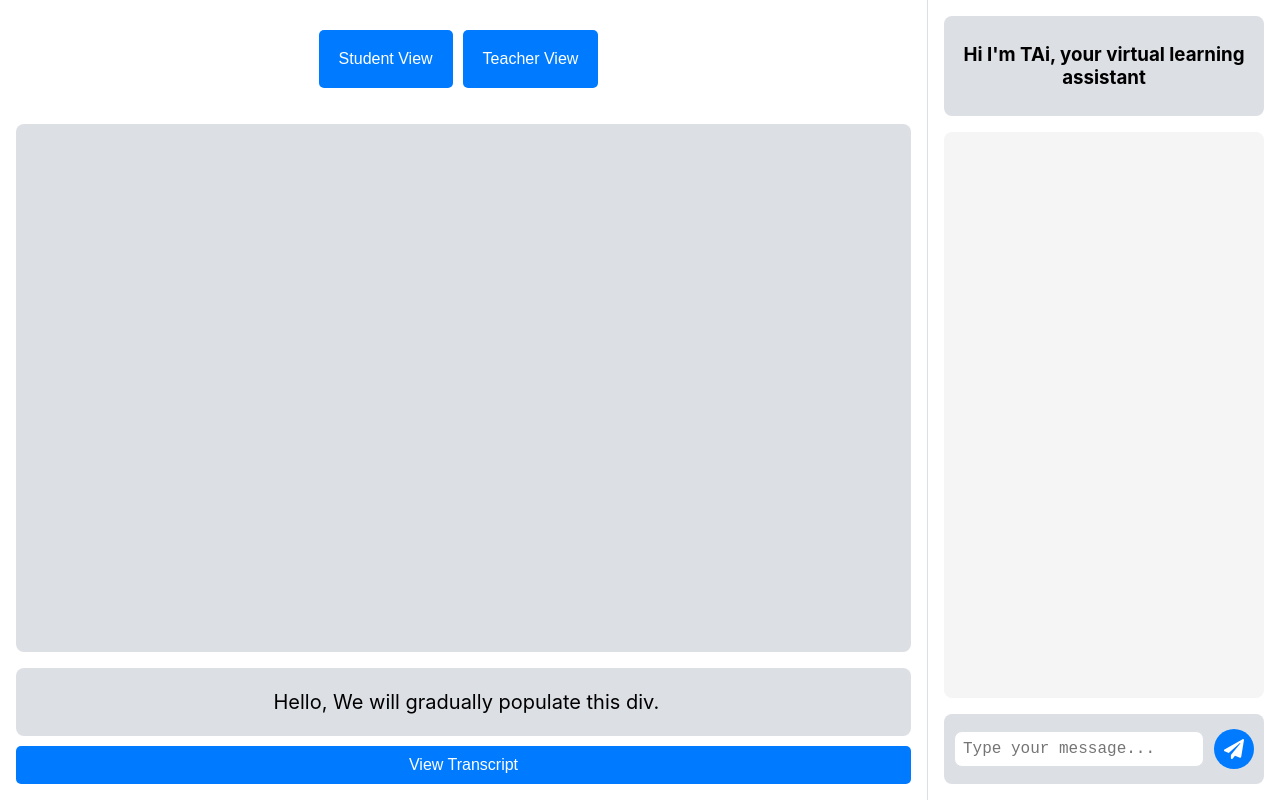
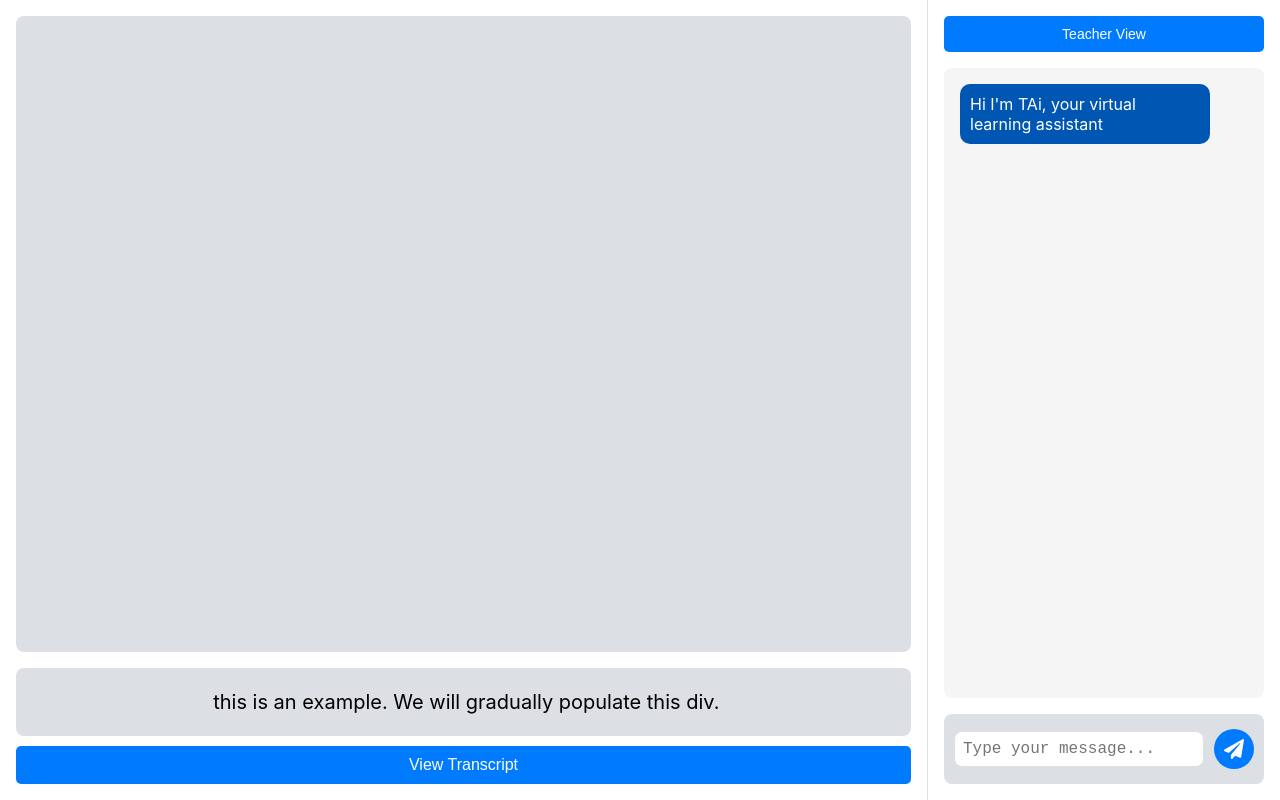
Before and after one commit to cmezzac/TAI, a React (Create React App) app in the folder front-end/: page / in a window 1280 px wide. Built offline with nearby package versions, Linux system fonts and the light colour scheme.

Commit message:
modified sidebar chat function

```diff
--- a/front-end/src/App.css
+++ b/front-end/src/App.css
@@ -51,15 +51,19 @@
   height: auto; /* Ensure it takes the full height */
 }
 
-.small-box {
-  background-color: #dcdfe4;
-  height: 100px;
+.toggle-view-button {
   margin-bottom: 16px;
-  border-radius: 8px;
-  display: flex;
-  justify-content: center;
-  align-items: center;
-  text-align: center;
+  padding: 10px;
+  background-color: #007bff;
+  color: white;
+  border: none;
+  border-radius: 5px;
+  cursor: pointer;
+  font-size: 14px;
+}
+
+.toggle-view-button:hover {
+  background-color: #0056b3;
 }
 
 .middle-box {
@@ -70,12 +74,24 @@
   padding: 16px;
   overflow-y: auto;
   display: flex;
-  flex-direction: column-reverse; /* Reverse the column direction */
-  max-height: calc(100% - 200px); /* Adjust height to fit within the sidebar */
+  flex-direction: column; /* Start text bubbles at the top */
+  max-height: calc(100% - 66px); /* Adjust height to fit within the sidebar */
+}
+
+.greeting-bubble {
+  background-color: #0056b3; /* Same styling as dynamic responses */
+  color: white;
+  padding: 10px;
+  border-radius: 10px;
+  margin-bottom: 10px;
+  max-width: 80%;
+  word-wrap: break-word;
+  align-self: flex-start; /* Align to the left */
+  clear: both; /* Ensure proper positioning */
 }
 
 .chat-bubble {
-  background-color: #007bff;
+  background-color: #007bff; /* Lighter blue for input submissions */
   color: white;
   padding: 10px;
   border-radius: 10px;
@@ -89,7 +105,7 @@
 .bottom-box {
   background-color: #dcdfe4;
   min-height: 50px; /* Set minimum height */
-  height: auto; /* Adjust height to fit content */
+  height: 50px; /* Set initial height */
   border-radius: 8px;
   display: flex;
   align-items: center;
@@ -104,6 +120,7 @@
   align-items: center;
   width: 100%;
   height: auto;
+  max-height: 250px;
 }
 
 .bottom-box textarea {
@@ -114,7 +131,8 @@
   font-size: 16px;
   background-color: #fff;
   resize: none; /* Disable manual resizing */
-  overflow: hidden; /* Hide overflow */
+  overflow-y: auto; /* Allow vertical scrolling */
+  max-height: 200px; /* Set maximum height */
   height: auto; /* Ensure height adjusts automatically */
   flex-grow: 1; /* Allow textarea to grow */
 }
@@ -138,7 +156,7 @@
 }
 
 .dynamic-bubble {
-  background-color: #0056b3;
+  background-color: #0056b3; /* Darker blue for dynamic responses */
   color: white;
   padding: 10px;
   border-radius: 10px;
--- a/front-end/src/App.js
+++ b/front-end/src/App.js
@@ -40,6 +40,11 @@ export default function App() {
     return () => clearInterval(interval);
   }, []);
 
+  useEffect(() => {
+    // Add initial greeting message when the app loads
+    setChatMessages([]);
+  }, []);
+
   // Auto-scroll to keep the latest line centered
   useEffect(() => {
     if (footerRef.current && !isExpanded) {
@@ -50,7 +55,9 @@ export default function App() {
         footer.scrollHeight - footer.clientHeight - footer.scrollTop < 50; // Adjust sensitivity
 
       if (isAtBottom) {
-        footer.scrollTop = footer.scrollHeight; // Scroll to the bottom
+        setTimeout(() => {
+          footer.scrollTop = footer.scrollHeight; // Scroll to the bottom
+        }, 1000); // Wait 1 second before auto-scrolling
       }
     }
   }, [displayText, isExpanded]);
@@ -59,12 +66,8 @@ export default function App() {
     setIsExpanded(!isExpanded);
   };
 
-  const switchToTeacherView = () => {
-    setViewMode("teacher");
-  };
-
-  const switchToStudentView = () => {
-    setViewMode("student");
+  const toggleViewMode = () => {
+    setViewMode((prevMode) => (prevMode === "student" ? "teacher" : "student"));
   };
 
   const handleInputSubmit = (event) => {
@@ -127,6 +130,7 @@ export default function App() {
       } else {
         clearInterval(interval);
         setDynamicMessages((prevMessages) => [...prevMessages, message]);
+        setCurrentDynamicMessage(""); // Clear current dynamic message
       }
     }, 50); // Adjust speed as needed
   };
@@ -134,12 +138,6 @@ export default function App() {
   return (
     <div className="App">
       <div className="main-wrapper">
-        {/* Toggle Buttons */}
-        <div className="Header">
-          <button className={viewMode === "student" ? "active" : ""} onClick={switchToStudentView}>Student View</button>
-          <button className={viewMode === "teacher" ? "active" : ""} onClick={switchToTeacherView}>Teacher View</button>
-        </div>
-
         {viewMode === "student" ? (
           <>
             {/* Main Content */}
@@ -182,20 +180,24 @@ export default function App() {
 
       {/* Sidebar */}
       <div className="right-sidebar">
+        <button className="toggle-view-button" onClick={toggleViewMode}>
+          {viewMode === "student" ? "Teacher View" : "Student View"}
+        </button>
         {viewMode === "student" && (
           <>
-            <div className="small-box">
-              <h3>Hi I'm TAi, your virtual learning assistant</h3>
-            </div>
             <div className="middle-box" ref={middleBoxRef}>
+              <div className="greeting-bubble">Hi I'm TAi, your virtual learning assistant</div>
               {chatMessages.map((message, index) => (
                 <div key={index}>
                   <div className="chat-bubble">{message}</div>
-                  <div className="dynamic-bubble">
-                    {index === chatMessages.length - 1 ? currentDynamicMessage : dynamicMessages[index]}
-                  </div>
+                  {dynamicMessages[index] && (
+                    <div className="dynamic-bubble">{dynamicMessages[index]}</div>
+                  )}
                 </div>
-              )).reverse()}
+              ))}
+              {currentDynamicMessage && !dynamicMessages.includes(currentDynamicMessage) && (
+                <div className="dynamic-bubble">{currentDynamicMessage}</div>
+              )}
             </div>
             <div className="bottom-box" ref={bottomBoxRef}>
               <form onSubmit={handleInputSubmit} className="input-form">
```
